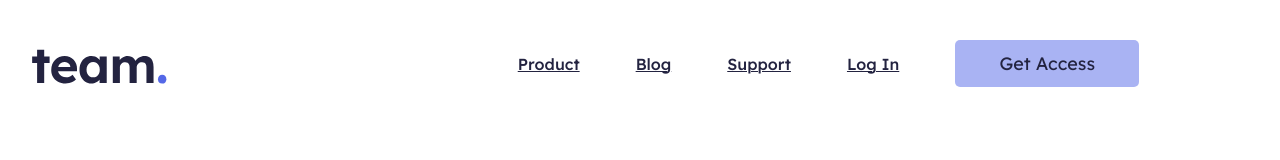
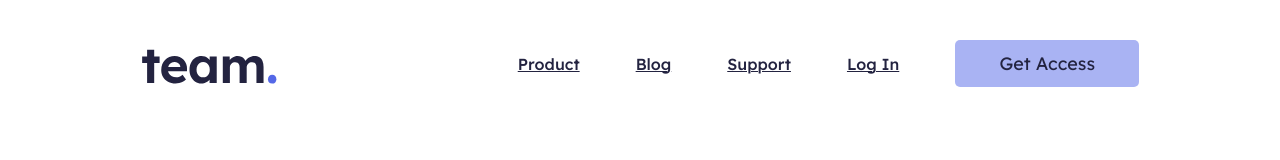
Before and after one commit to giorgijintcharadze/Homework5, a plain HTML site: page index.html in a window 1280 px wide. Drawn offline with Linux system fonts and the light colour scheme.

Commit message:
responsive

```diff
--- a/styles/style.css
+++ b/styles/style.css
@@ -219,9 +219,3 @@ ul {
     margin-right: 30px;
   }
 }
-
-@media (min-width: 480px) {
-  .boxlogo {
-    margin-left: -110px;
-  }
-}
```
